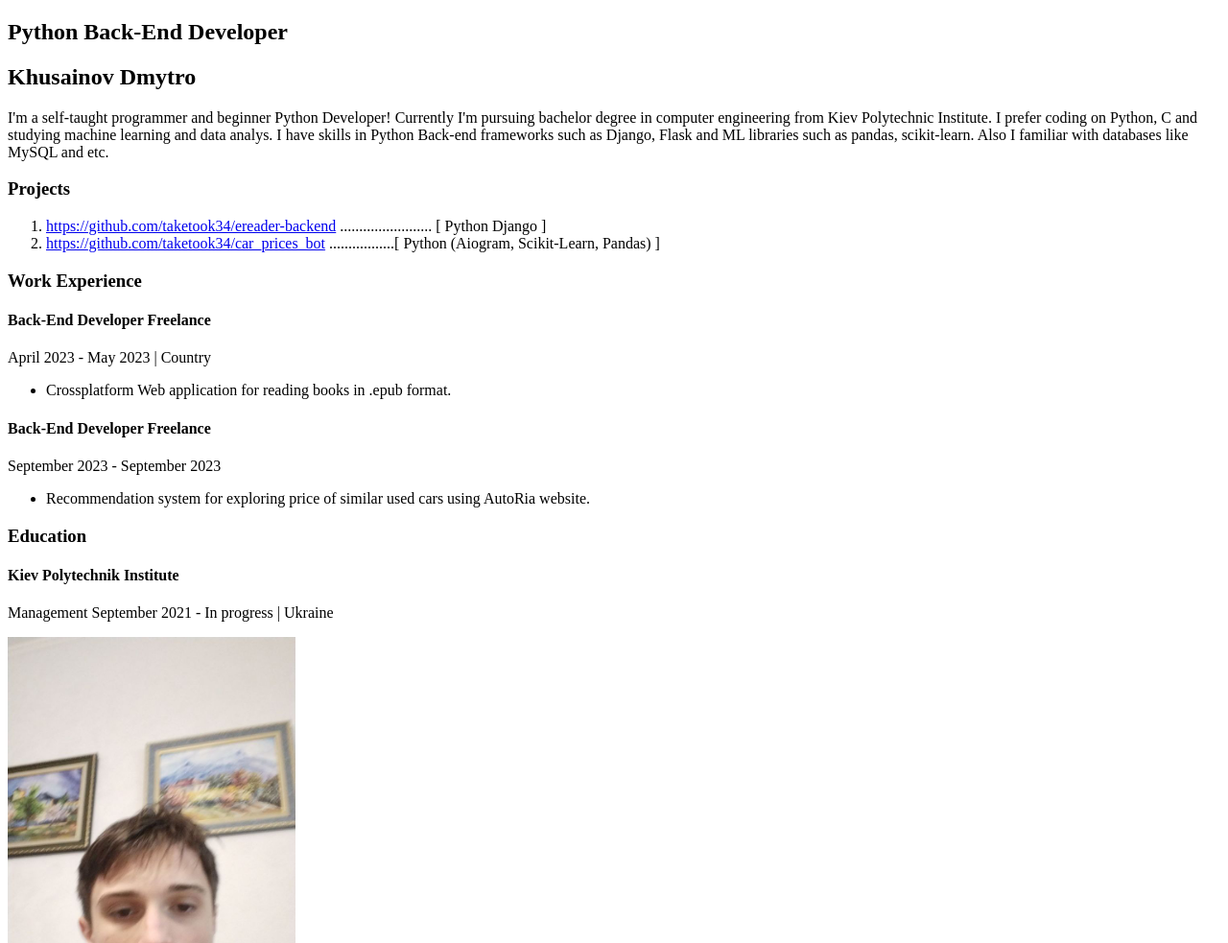
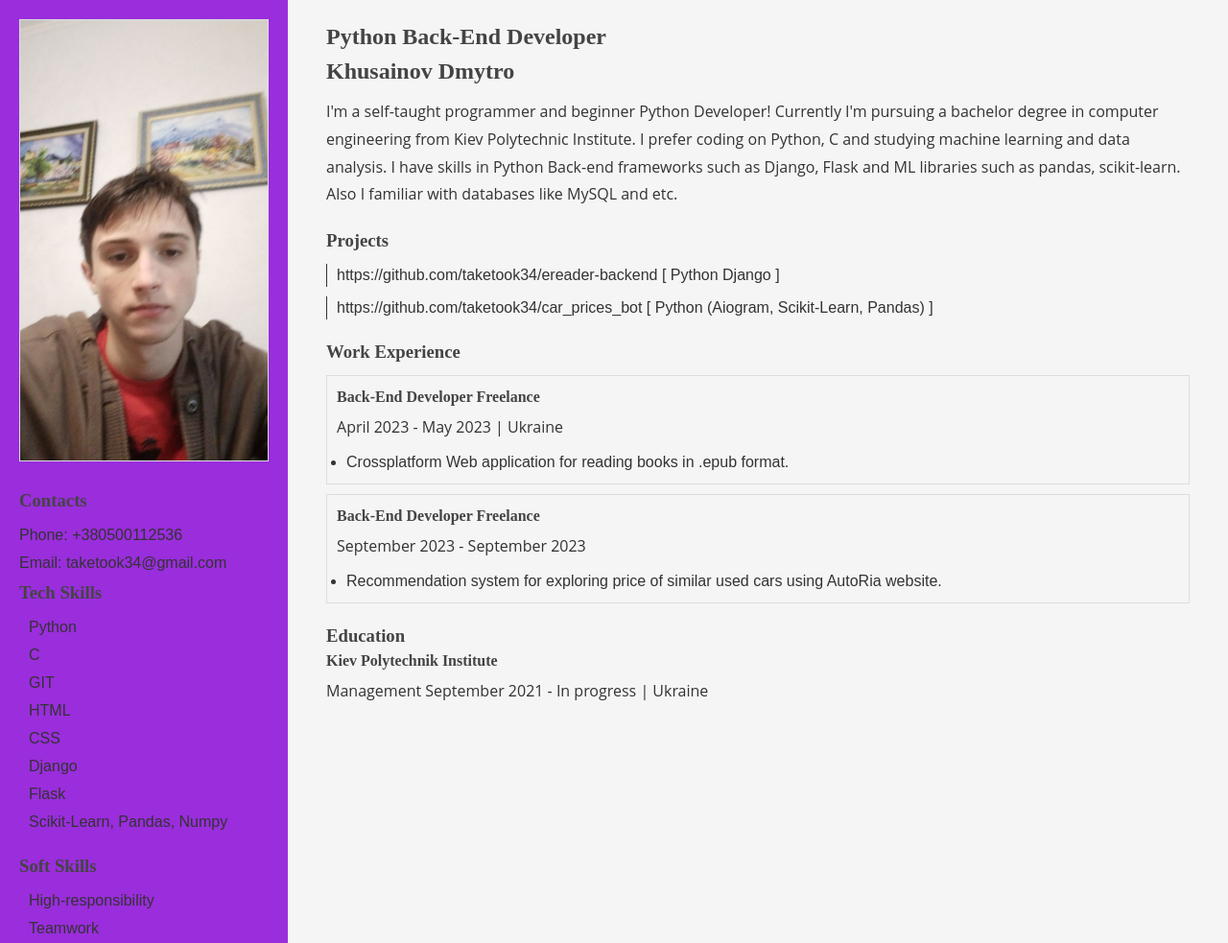
Before and after one commit to taketook123/Resumelab1, a plain HTML site: page index.html in a window 1280 px wide. Shown: the top 983 px of the page at 96% size. Drawn offline with Linux system fonts and the light colour scheme.

Commit message:
Add CSS styles

```diff
--- a/index.html
+++ b/index.html
@@ -1,117 +1,76 @@
 <!DOCTYPE html>
 <html lang="en">
+
 <head>
     <meta charset="UTF-8">
     <meta name="viewport" content="width=device-width, initial-scale=1.0">
     <title>Resume</title>
-</head>
-<body>
-    <!DOCTYPE html>
-<html lang="en">
-<head>
-    <meta charset="UTF-8">
-    <meta http-equiv="X-UA-Compatible" content="IE=edge">
-    <meta name="viewport" content="width=device-width, initial-scale=1.0">
-
-    <title>My resume</title>
+    <link rel="stylesheet" href="styles.css">
 </head>
 
 <body>
-
-    <!-- Wrapper -->
-
-    <div>
-        <!-- main content -->
-        <section>
-        <!-- <div> -->
-
-            <!-- About me -->
-
-            <div>
+    <div class="wrapper">
+        <section class="main-content">
+            <div class="about-me">
                 <h2>Python Back-End Developer</h2>
                 <h1>Khusainov Dmytro</h1>
-
-                <p> I'm a self-taught programmer and beginner Python Developer! Currently I'm pursuing bachelor degree in computer engineering from Kiev Polytechnic Institute.
-                    I prefer coding on Python, C and studying machine learning and data analys. I have skills in Python Back-end frameworks such as Django, Flask and ML libraries such as pandas, scikit-learn.
-                    Also I familiar with databases like MySQL and etc. </p>
-
+                <p>I'm a self-taught programmer and beginner Python Developer! Currently I'm pursuing a bachelor degree in computer engineering from Kiev Polytechnic Institute.
+                    I prefer coding on Python, C and studying machine learning and data analysis. I have skills in Python Back-end frameworks such as Django, Flask and ML libraries such as pandas, scikit-learn.
+                    Also I familiar with databases like MySQL and etc.
+                </p>
             </div>
 
-
-            <!-- My project -->
-            <div>
+            <div class="my-projects">
                 <h3>Projects</h3>
-
                 <ol>
                     <li>
-                        <a href=" https://github.com/taketook34/ereader-backend">https://github.com/taketook34/ereader-backend</a>
-                        ........................ [ Python Django ]
+                        <a href="https://github.com/taketook34/ereader-backend">https://github.com/taketook34/ereader-backend</a>
+                        [ Python Django ]
                     </li>
-                     <li>
+                    <li>
                         <a href="https://github.com/taketook34/car_prices_bot">https://github.com/taketook34/car_prices_bot</a>
-                        .................[ Python (Aiogram, Scikit-Learn, Pandas) ]
+                        [ Python (Aiogram, Scikit-Learn, Pandas) ]
                     </li>
                 </ol>
             </div>
-            <!-- Work experience -->
-            <div>
 
+            <div class="work-experience">
                 <h3>Work Experience</h3>
 
-                <!-- Company -->
-                <div>
-                    <h4>Back-End Developer Freelance </h4>
-
-                    <p>April 2023 - May 2023 | Country</p>
-
+                <div class="company">
+                    <h4>Back-End Developer Freelance</h4>
+                    <p>April 2023 - May 2023 | Ukraine</p>
                     <ul>
-                        <li>Crossplatform Web application for reading books in .epub format. </li>
-
+                        <li>Crossplatform Web application for reading books in .epub format.</li>
                     </ul>
                 </div>
 
-                <!-- Company 2 -->
-                <div>
+                <div class="company">
                     <h4>Back-End Developer Freelance</h4>
                     <p>September 2023 - September 2023</p>
                     <ul>
                         <li>Recommendation system for exploring price of similar used cars using AutoRia website.</li>
                     </ul>
                 </div>
-
             </div>
 
-            <!-- Education -->
-            <div>
+            <div class="education">
+                <h3>Education</h3>
+                <h4>Kiev Polytechnik Institute</h4>
+                <p>Management September 2021 - In progress | Ukraine</p>
+            </div>
+        </section>
 
-                <h3>Education</h3>
+        <aside class="sidebar">
+            <img src="./img/foto.jpg" alt="My foto" width="300px">
 
-                <h4>Kiev Polytechnik Institute </h4>
-                <p>Management
-                    September 2021 - In progress | Ukraine</p>
-
+            <div class="contacts">
+                <h3>Contacts</h3>
+                <p>Phone: <a href="tel:+380500112536">+380500112536</a></p>
+                <p>Email: <a href="taketook34@gmail.com">taketook34@gmail.com</a></p>
             </div>
 
-        <!-- </div> -->
-        </section>
-
-
-
-
-        <!-- Sidebar -->
-        <aside>
-            <img src="./img/foto.jpg" alt="My foto" width="300px">
-
-            <!-- Contacts -->
-            <div>
-                <h3>Contacts</h3>
-
-                <p> Phone: <a href="tel:+380500112536">+380500112536 </a></p>
-                <p> Email: <a href="taketook34@gmail.com"> taketook34@gmail.com </a> </p>
-            </div>
-
-            <!-- Tech Skils -->
-            <div>
+            <div class="tech-skills">
                 <h3>Tech Skills</h3>
                 <ul>
                     <li>Python</li>
@@ -122,24 +81,18 @@
                     <li>Django</li>
                     <li>Flask</li>
                     <li>Scikit-Learn, Pandas, Numpy</li>
-
                 </ul>
             </div>
 
-            <!-- Soft Skils -->
-
-            <div>
+            <div class="soft-skills">
                 <h3>Soft Skills</h3>
                 <ul>
                     <li>High-responsibility</li>
                     <li>Teamwork</li>
-
                 </ul>
-
             </div>
         </aside>
-</div>
+    </div>
 </body>
+
 </html>
-</body>
-</html>
--- /dev/null
+++ b/styles.css
@@ -0,0 +1,171 @@
+/* Сброс стилей */
+* {
+    margin: 0;
+    padding: 0;
+    box-sizing: border-box;
+}
+
+/* Общие стили */
+body {
+    font-family: sans-serif;
+    font-size: 16px;
+    line-height: 1.5;
+    color: #333;
+    background-color: #f5f5f5;
+}
+
+h1, h2, h3, h4 {
+    color: #444;
+    font-family: "Times New Roman", sans-serif;
+    font-weight: bold;
+}
+/* Стили обертки */
+.wrapper {
+    display: flex;
+    flex-direction: row-reverse;
+}
+
+/* Стили основного контента */
+.main-content {
+    flex: 1;
+    padding: 20px;
+    margin-right: 20px; /* <- добавлено */
+    margin-left: 20px; /* <- добавлено */
+}
+
+/* Стили секции "О себе" */
+.about-me {
+    margin-bottom: 20px;
+}
+
+.about-me h1 {
+    font-size: 24px;
+    margin-bottom: 10px;
+}
+
+.about-me p {
+    line-height: 1.8;
+}
+
+/* Стили секции "Мои проекты" */
+.my-projects {
+    margin-bottom: 20px;
+}
+
+.my-projects h3 {
+    margin-bottom: 10px;
+}
+
+.my-projects ol {
+    list-style: none;
+    padding: 0;
+}
+
+.my-projects li {
+    margin-bottom: 10px;
+    padding-left: 10px;
+    border-left: 1px solid #333;
+}
+
+.my-projects li a {
+    color: #333;
+    text-decoration: none;
+}
+
+/* Стили секции "Опыт работы" */
+.work-experience {
+    margin-bottom: 20px;
+}
+
+.work-experience h3 {
+    margin-bottom: 10px;
+}
+
+.company {
+    margin-bottom: 10px;
+    padding: 10px;
+    border: 1px solid #ddd;
+}
+
+.company h4 {
+    margin-bottom: 5px;
+}
+
+.company p {
+    margin-bottom: 10px;
+}
+
+.company li {
+  margin-left: 10px;
+}
+
+/* Стили секции "Образование" */
+.education {
+    margin-bottom: 20px;
+}
+
+.education h4 {
+    margin-bottom: 5px;
+}
+
+/* Стили сайдбара */
+.sidebar {
+    background-color: #9a2ddc;
+    padding: 20px;
+    width: 300px;
+}
+
+.sidebar img {
+    margin-bottom: 20px;
+    border: 1px solid #ddd;
+    max-width: 100%;
+}
+
+.sidebar h3 {
+    margin-bottom: 10px;
+}
+
+.sidebar ul {
+    list-style: none;
+    padding: 0;
+}
+
+.sidebar li {
+    margin-bottom: 5px;
+}
+
+/* Стили секции "Контакты" */
+.contacts p {
+    margin-bottom: 5px;
+}
+
+.contacts a {
+    color: #333;
+    text-decoration: none;
+}
+
+.contacts li {
+  margin-left: 10px;
+}
+
+/* Стили секции "Технические навыки" */
+.tech-skills {
+    margin-bottom: 20px;
+}
+
+.tech-skills li {
+  margin-left: 10px;
+}
+
+/* Стили секции "Мягкие навыки" */
+.soft-skills {
+}
+
+.soft-skills li {
+  margin-left: 10px;
+}
+
+.about-me p, .my-projects p, .work-experience p, .education p {
+    font-family: "Open Sans", sans-serif;
+    line-height: 1.8;
+}
```
